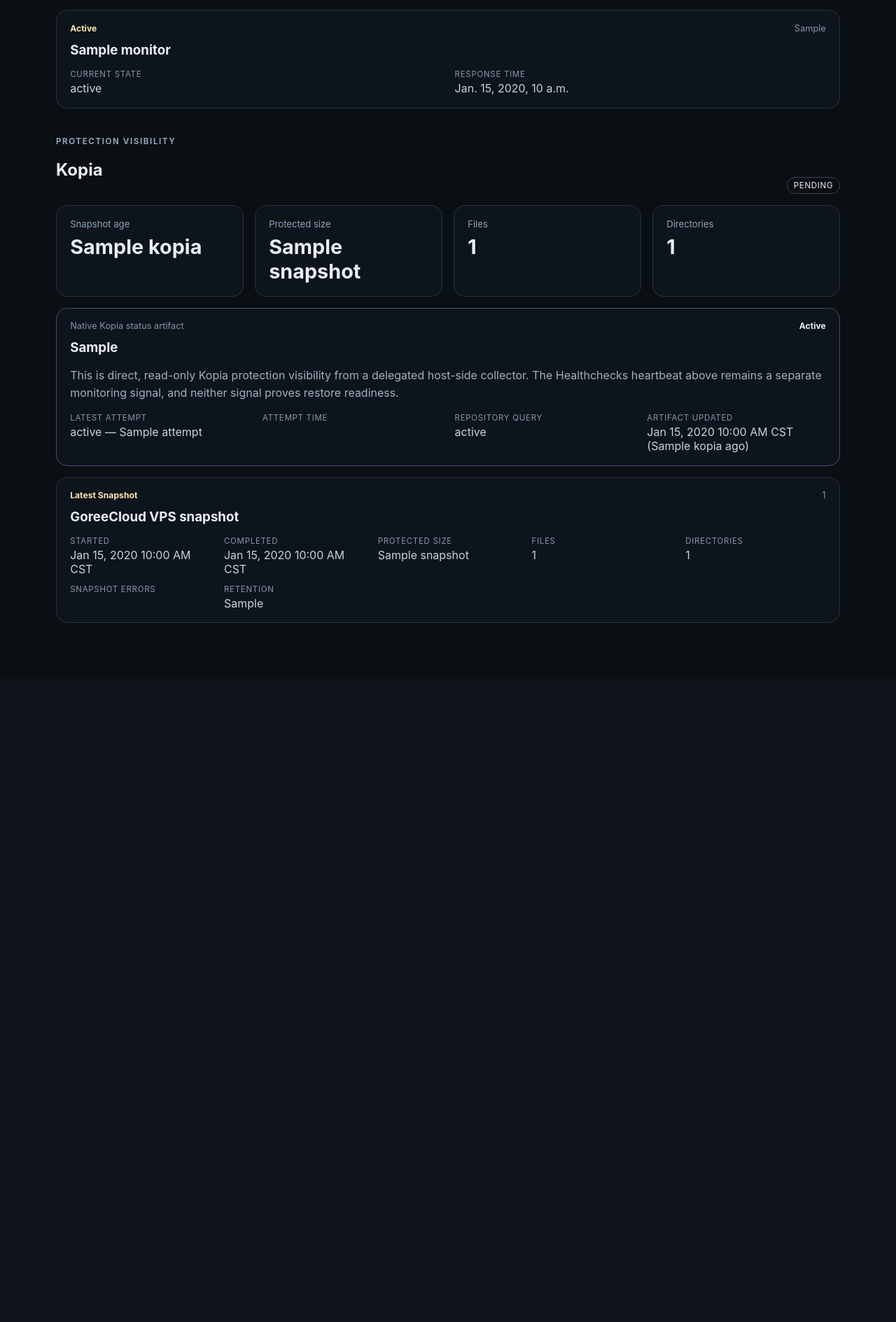
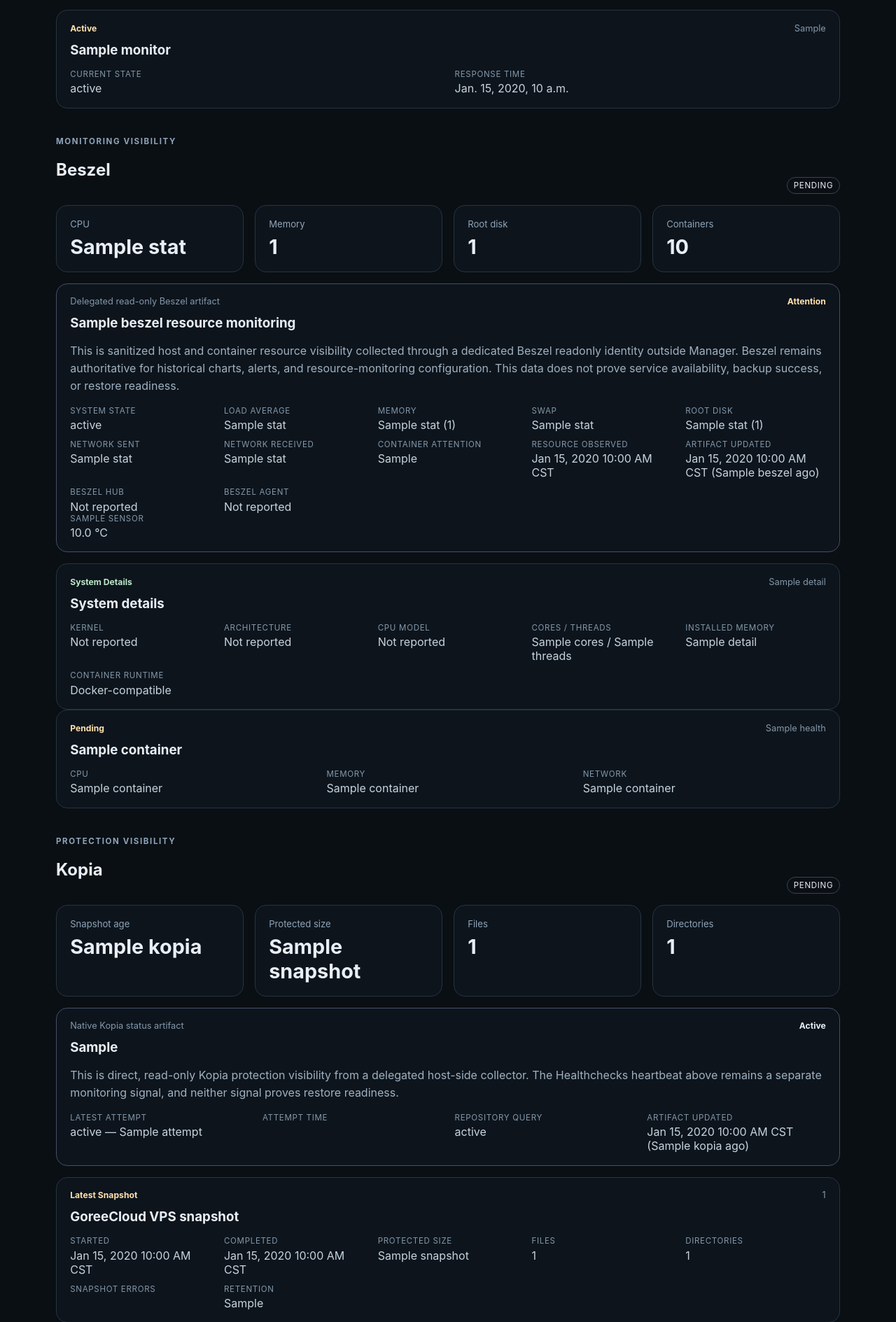
Before and after one commit to GoreeCloud/goreecloud-manager, a Django app: template core/templates/core/overview.html in a window 1280 px wide. Shown: the part 2090-3979 px from the top of the page at 70% size. Before the commit the page ends 2980 px from the top, so only its background shows below. Run offline with Django 5.2, Linux system fonts and the light colour scheme; the template is opened without the code that fills it: most values are stand-ins (such as "Sample title", 1, 10 or a date in 2020).

Commit message:
Render delegated Beszel resource visibility

```diff
--- a/core/templates/core/overview.html
+++ b/core/templates/core/overview.html
@@ -271,6 +271,123 @@
 <section class="integration-section">
   <div class="section-heading">
     <div>
+      <p class="eyebrow">Monitoring visibility</p>
+      <h2>Beszel</h2>
+    </div>
+    <span class="status status-{{ beszel.state }}">{{ beszel.state }}</span>
+  </div>
+
+  {% if beszel.stats and beszel.details %}
+    <div class="metrics-grid metrics-grid-four">
+      <article class="metric-card">
+        <span>CPU</span>
+        <strong>{{ beszel.stats.cpu_label }}</strong>
+      </article>
+      <article class="metric-card">
+        <span>Memory</span>
+        <strong>{{ beszel.stats.memory_percent_label }}</strong>
+      </article>
+      <article class="metric-card">
+        <span>Root disk</span>
+        <strong>{{ beszel.stats.disk_percent_label }}</strong>
+      </article>
+      <article class="metric-card">
+        <span>Containers</span>
+        <strong>{{ beszel.container_total }}</strong>
+      </article>
+    </div>
+
+    <article class="protection-card native-protection-card">
+      <div class="card-topline">
+        <span class="category">Delegated read-only Beszel artifact</span>
+        <span class="item-state {% if beszel.container_attention %}item-warning{% else %}item-good{% endif %}">
+          {% if beszel.container_attention %}Attention{% else %}Verified{% endif %}
+        </span>
+      </div>
+      <h3>{{ beszel.source_name }} resource monitoring</h3>
+      <p>This is sanitized host and container resource visibility collected through a dedicated Beszel readonly identity outside Manager. Beszel remains authoritative for historical charts, alerts, and resource-monitoring configuration. This data does not prove service availability, backup success, or restore readiness.</p>
+      <dl class="detail-grid">
+        <div><dt>System state</dt><dd>{{ beszel.source_status }}</dd></div>
+        <div><dt>Load average</dt><dd>{{ beszel.stats.load_average_label }}</dd></div>
+        <div><dt>Memory</dt><dd>{{ beszel.stats.memory_label }} ({{ beszel.stats.memory_percent_label }})</dd></div>
+        <div><dt>Swap</dt><dd>{{ beszel.stats.swap_label }}</dd></div>
+        <div><dt>Root disk</dt><dd>{{ beszel.stats.disk_label }} ({{ beszel.stats.disk_percent_label }})</dd></div>
+        <div><dt>Network sent</dt><dd>{{ beszel.stats.network_sent_label }}</dd></div>
+        <div><dt>Network received</dt><dd>{{ beszel.stats.network_recv_label }}</dd></div>
+        <div><dt>Container attention</dt><dd>{{ beszel.container_attention }}</dd></div>
+        <div>
+          <dt>Resource observed</dt>
+          <dd>{{ beszel.stats.observed_at|localtime|date:"M j, Y g:i A T" }}</dd>
+        </div>
+        <div>
+          <dt>Artifact updated</dt>
+          <dd>
+            {% if beszel.generated_at %}
+              {{ beszel.generated_at|localtime|date:"M j, Y g:i A T" }} ({{ beszel.artifact_age_label }} ago)
+            {% else %}
+              Not reported
+            {% endif %}
+          </dd>
+        </div>
+        <div><dt>Beszel Hub</dt><dd>{{ beszel.beszel_version|default:"Not reported" }}</dd></div>
+        <div><dt>Beszel Agent</dt><dd>{{ beszel.agent_version|default:"Not reported" }}</dd></div>
+      </dl>
+      {% if beszel.stats.temperatures %}
+        <dl class="detail-grid">
+          {% for sensor, temperature in beszel.stats.temperatures %}
+            <div><dt>{{ sensor }}</dt><dd>{{ temperature|floatformat:1 }} °C</dd></div>
+          {% endfor %}
+        </dl>
+      {% endif %}
+    </article>
+
+    <article class="detail-card">
+      <div class="card-topline">
+        <span class="item-state item-good">System details</span>
+        <span class="category">{{ beszel.details.hostname }}</span>
+      </div>
+      <h3>{{ beszel.details.os_name|default:"System details" }}</h3>
+      <dl class="detail-grid">
+        <div><dt>Kernel</dt><dd>{{ beszel.details.kernel|default:"Not reported" }}</dd></div>
+        <div><dt>Architecture</dt><dd>{{ beszel.details.architecture|default:"Not reported" }}</dd></div>
+        <div><dt>CPU model</dt><dd>{{ beszel.details.cpu_model|default:"Not reported" }}</dd></div>
+        <div><dt>Cores / threads</dt><dd>{{ beszel.details.cores|default_if_none:"—" }} / {{ beszel.details.threads|default_if_none:"—" }}</dd></div>
+        <div><dt>Installed memory</dt><dd>{{ beszel.details.memory_label }}</dd></div>
+        <div><dt>Container runtime</dt><dd>{% if beszel.details.podman %}Podman{% else %}Docker-compatible{% endif %}</dd></div>
+      </dl>
+    </article>
+
+    <div class="detail-list" aria-label="Beszel container resource status">
+      {% for container in beszel.containers %}
+        <article class="detail-card">
+          <div class="card-topline">
+            <span class="item-state {% if container.attention %}item-warning{% else %}item-good{% endif %}">
+              {{ container.state }}
+            </span>
+            <span class="category">{{ container.health }}</span>
+          </div>
+          <h3>{{ container.name }}</h3>
+          <dl class="detail-grid">
+            <div><dt>CPU</dt><dd>{{ container.cpu_label }}</dd></div>
+            <div><dt>Memory</dt><dd>{{ container.memory_label }}</dd></div>
+            <div><dt>Network</dt><dd>{{ container.network_label }}</dd></div>
+          </dl>
+        </article>
+      {% empty %}
+        <article class="card"><p>Beszel returned no container records for this system.</p></article>
+      {% endfor %}
+    </div>
+  {% else %}
+    <article class="card integration-message">
+      <h3>Native Beszel resource data is not available</h3>
+      <p>{{ beszel.detail }}</p>
+    </article>
+  {% endif %}
+</section>
+
+<section class="integration-section">
+  <div class="section-heading">
+    <div>
       <p class="eyebrow">Protection visibility</p>
       <h2>Kopia</h2>
     </div>
```
